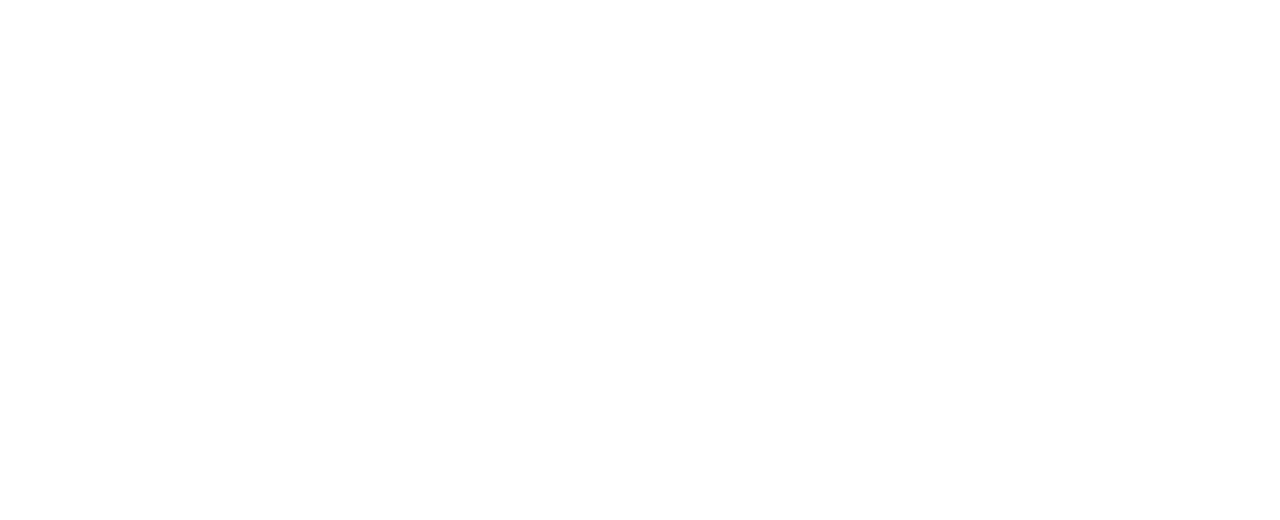
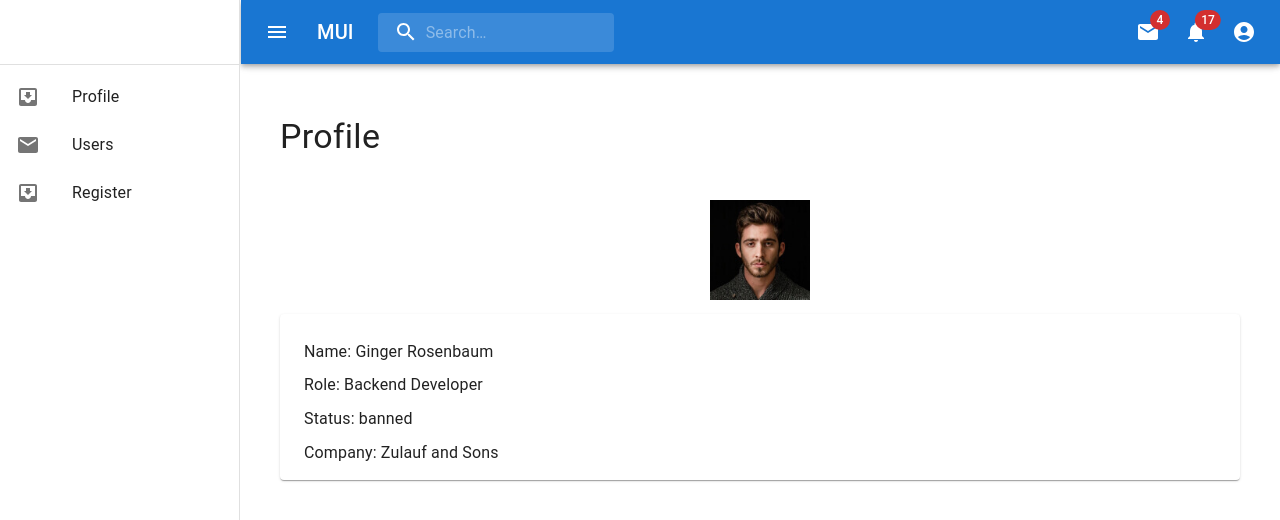
Before and after one commit to JacGenato/shopping-cart, a React (Create React App) app: page /details in a window 1280 px wide. Before the commit this address had no page. Shown: the top 520 px of the page. Built offline with nearby package versions, Linux system fonts and the light colour scheme.

Commit message:
Add details

```diff
--- /dev/null
+++ b/src/components/Users/Details.tsx
@@ -0,0 +1,67 @@
+import React from 'react';
+import USER from '../../__mock__/user';
+
+import {
+  Avatar,
+  Typography,
+  Container,
+  Card,
+  Stack,
+  Button,
+  Grid,
+  List,
+  Box,
+} from '@mui/material';
+
+const { id, name, role, status, company, avatarUrl, isVerified } = USER;
+
+const Details = () => {
+  return (
+    <Container>
+      <Stack
+        direction="row"
+        alignItems="center"
+        justifyContent="space-between"
+        mb={5}
+      >
+        <Typography variant="h4" gutterBottom>
+          Profile
+        </Typography>
+      </Stack>
+
+      <Box sx={{ px: 2.5, pb: 3, mt: 10 }}>
+        <Stack
+          alignItems="center"
+          spacing={3}
+          sx={{ pt: 5, borderRadius: 2, position: 'relative' }}
+        >
+          <Box
+            component="img"
+            src={avatarUrl}
+            sx={{ width: 100, position: 'absolute', top: -50 }}
+          />
+        </Stack>
+      </Box>
+      <Grid item xs={12} md={6} lg={8}>
+        <Card>
+          <Box sx={{ p: 3, pb: 1 }} dir="ltr">
+            <Typography variant="subtitle1" gutterBottom>
+              Name: {name}
+            </Typography>
+            <Typography variant="subtitle1" gutterBottom>
+              Role: {role}
+            </Typography>{' '}
+            <Typography variant="subtitle1" gutterBottom>
+              Status: {status}
+            </Typography>{' '}
+            <Typography variant="subtitle1" gutterBottom>
+              Company: {company}
+            </Typography>
+          </Box>
+        </Card>
+      </Grid>
+    </Container>
+  );
+};
+
+export default Details;
--- a/src/components/Users/UserList.tsx
+++ b/src/components/Users/UserList.tsx
@@ -83,7 +83,7 @@
                     {column.label}
                   </TableCell>
                 ))}
-                <TableCell>Actions</TableCell>
+                <TableCell style={{ minWidth: 200 }}>Actions</TableCell>
               </TableRow>
             </TableHead>
             <TableBody>
@@ -114,8 +114,11 @@
                             </Stack>
                           </TableCell>
                         );
-                      })}
+                      })}{' '}
                       <TableCell>
+                        <Link to="/details">
+                          <Button onClick={() => setData(row)}>Details</Button>
+                        </Link>
                         <Link to="/edit">
                           <Button onClick={() => setData(row)}>Update</Button>
                         </Link>
--- a/src/config/routes.tsx
+++ b/src/config/routes.tsx
@@ -6,6 +6,7 @@
 import UserList from '../components/Users/UserList';
 import Register from '../components/Users/Register';
 import Edit from '../components/Users/Edit';
+import Details from '../components/Users/Details';
 
 const Router = () => {
   return useRoutes([
@@ -21,6 +22,7 @@
         { path: 'users', element: <UserList /> },
         { path: 'register', element: <Register /> },
         { path: 'edit', element: <Edit /> },
+        { path: 'details', element: <Details /> },
       ],
     },
   ]);
```
